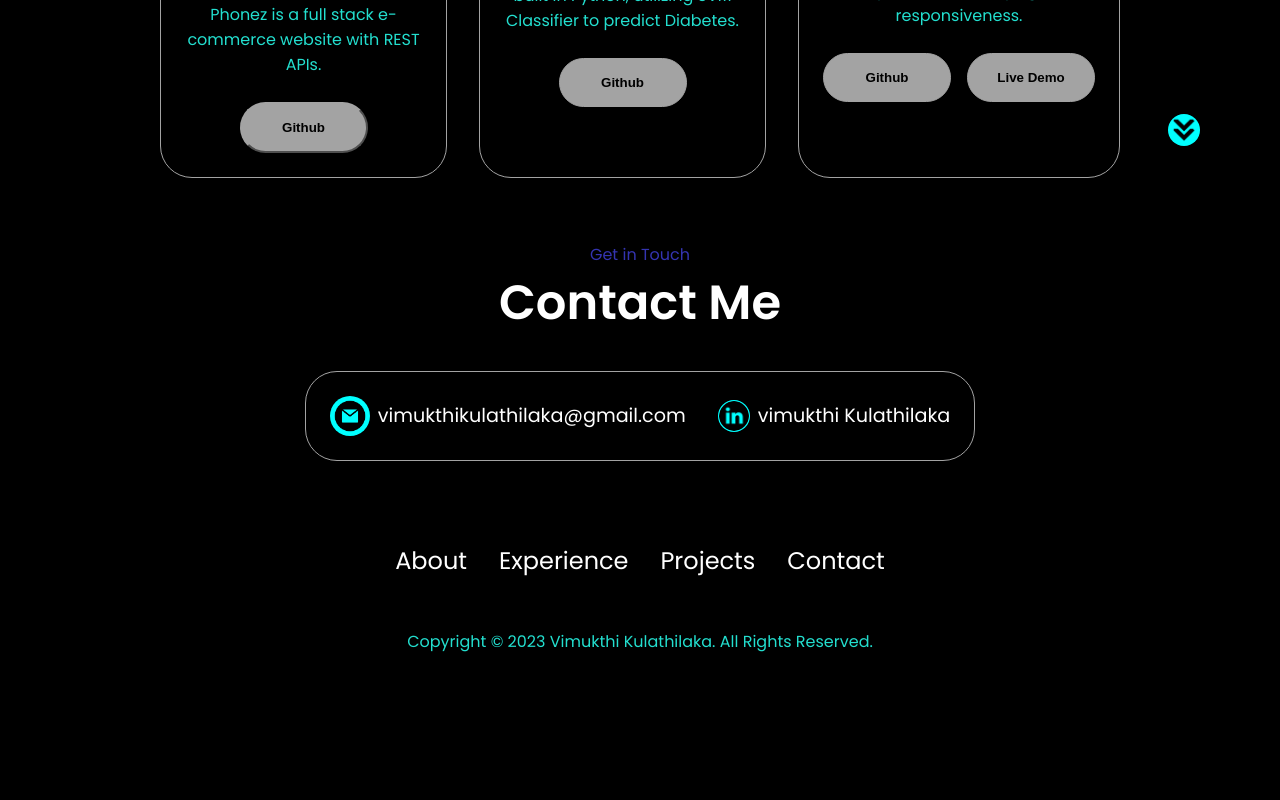
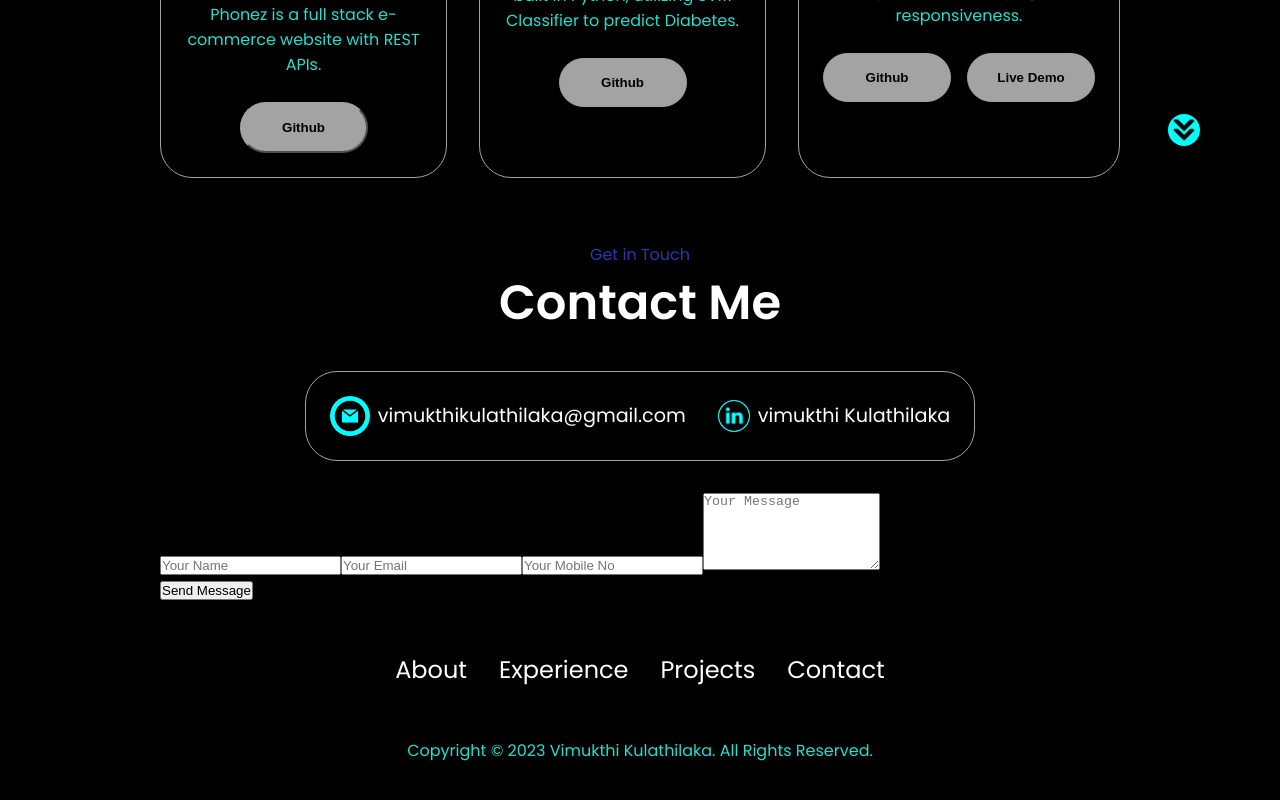
Before and after one commit to VimukthiMK/Portfolio-Vimukthi_Kulathilaka, a React (Create React App) app in the folder portfolio/: page / in a window 1280 px wide. Shown: the part 3173-3973 px from the top of the page. Before the commit the page ends 3874 px from the top, so only its background shows below. Built offline with nearby package versions, Linux system fonts and the light colour scheme.

Commit message:
Created contact form

```diff
--- a/portfolio/src/Components/Contact/Contact.js
+++ b/portfolio/src/Components/Contact/Contact.js
@@ -1,14 +1,54 @@
-import React from 'react'
-import './Contact.css'
+import React, { useState } from 'react';
+import emailjs from 'emailjs-com';
+import { toast, ToastContainer } from 'react-toastify';
+import 'react-toastify/dist/ReactToastify.css';
 
 import linkedinIcon from '../../Assets/linkedin.png';
 import emailIcon from '../../Assets/email.png';
 
+import './Contact.css';
+
+const Contact = () => {
+  const [name, setName] = useState('');
+  const [email, setEmail] = useState('');
+  const [mobNumber, setMobNumber] = useState('');
+  const [message, setMessage] = useState('');
+
+  const service_id = 'service_ipc6bvi';
+  const template_id = 'template_wmby2mt';
+  const public_key = 'DSbVcgm40HNkZSh7n';
+
+  const handleSubmit = async (e) => {
+    e.preventDefault();
+
+    const templateParams = {
+      name,
+      email,
+      mobNumber,
+      message
+    };
+
+    try {
+      const response = await emailjs.sendForm(service_id, template_id, templateParams, public_key);
+
+      console.log('SUCCESS!', response.status, response.text);
+      toast.success('Your response is submitted!', { position: toast.POSITION.TOP_CENTER });
+    } catch (error) {
+      console.error('FAILED...', error);
+      toast.error('Failed to submit the form. Please try again later.', { position: toast.POSITION.TOP_CENTER });
+    }
 
 
-export default function Contact() {
+    // Reset form fields
+    setName('');
+    setEmail('');
+    setMobNumber('');
+    setMessage('');
+  };
+
   return (
     <section id="contact">
+      <ToastContainer />
       <p className="section-text-p1">Get in Touch</p>
       <h1 className="title">Contact Me</h1>
       <div className="contact-info-upper-container">
@@ -29,6 +69,50 @@ export default function Contact() {
           <p><a href="https://www.linkedin.com/in/vimukthi-kulathilaka-76bb39229">vimukthi Kulathilaka</a></p>
         </div>
       </div>
+      <div className='form_container'>
+        <form className="form-contact" onSubmit={handleSubmit}>
+          <input
+            type="text"
+            id="name"
+            required
+            placeholder="Your Name"
+            value={name}
+            onChange={(e) => setName(e.target.value)}
+          />
+
+          <input
+            type="email"
+            id="email"
+            required
+            placeholder="Your Email"
+            value={email}
+            onChange={(e) => setEmail(e.target.value)}
+          />
+
+          <input
+            type="number"
+            id="mob-number"
+            placeholder="Your Mobile No"
+            value={mobNumber}
+            onChange={(e) => setMobNumber(e.target.value)}
+          />
+
+          <textarea
+            id="message"
+            rows="5"
+            required
+            placeholder="Your Message"
+            value={message}
+            onChange={(e) => setMessage(e.target.value)}
+          />
+
+          <div className="form-btn">
+            <button id="submit" type="submit">Send Message</button>
+          </div>
+        </form>
+      </div>
     </section>
-  )
-}
+  );
+};
+
+export default Contact;
```
